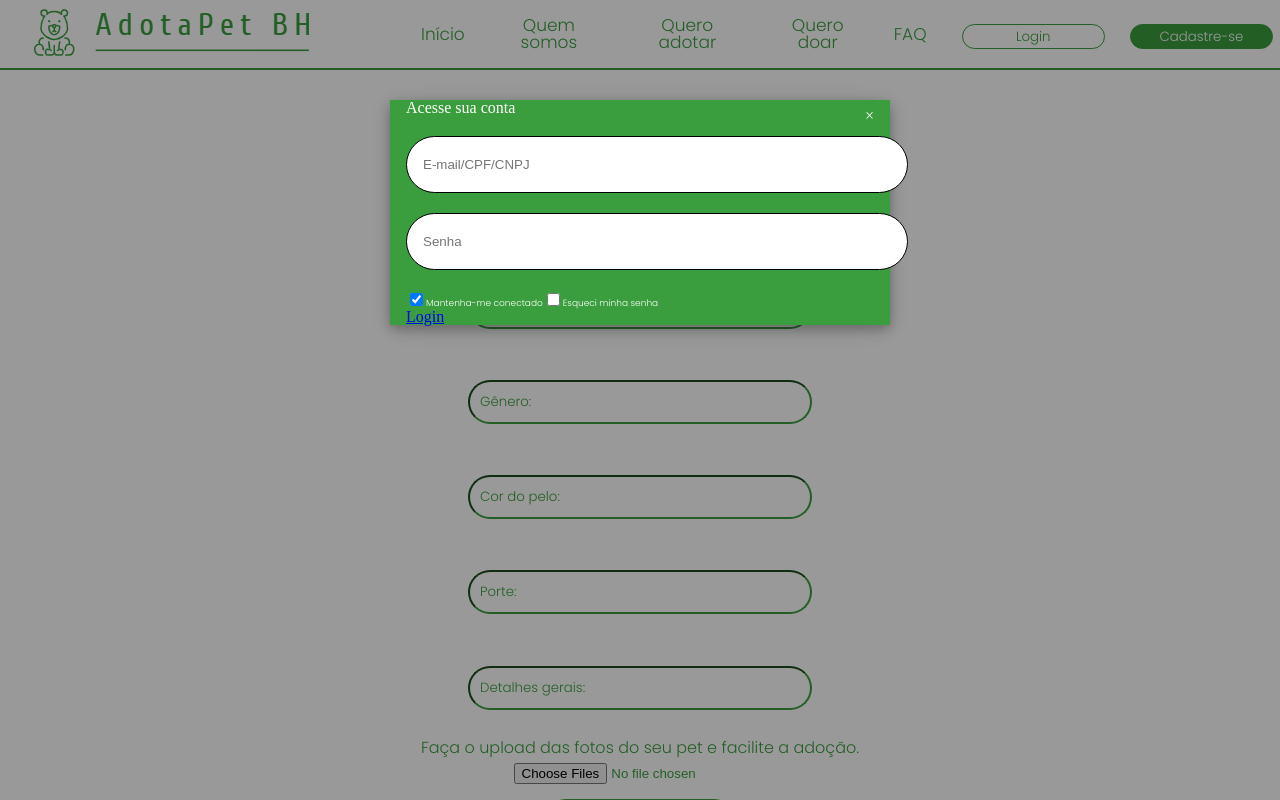
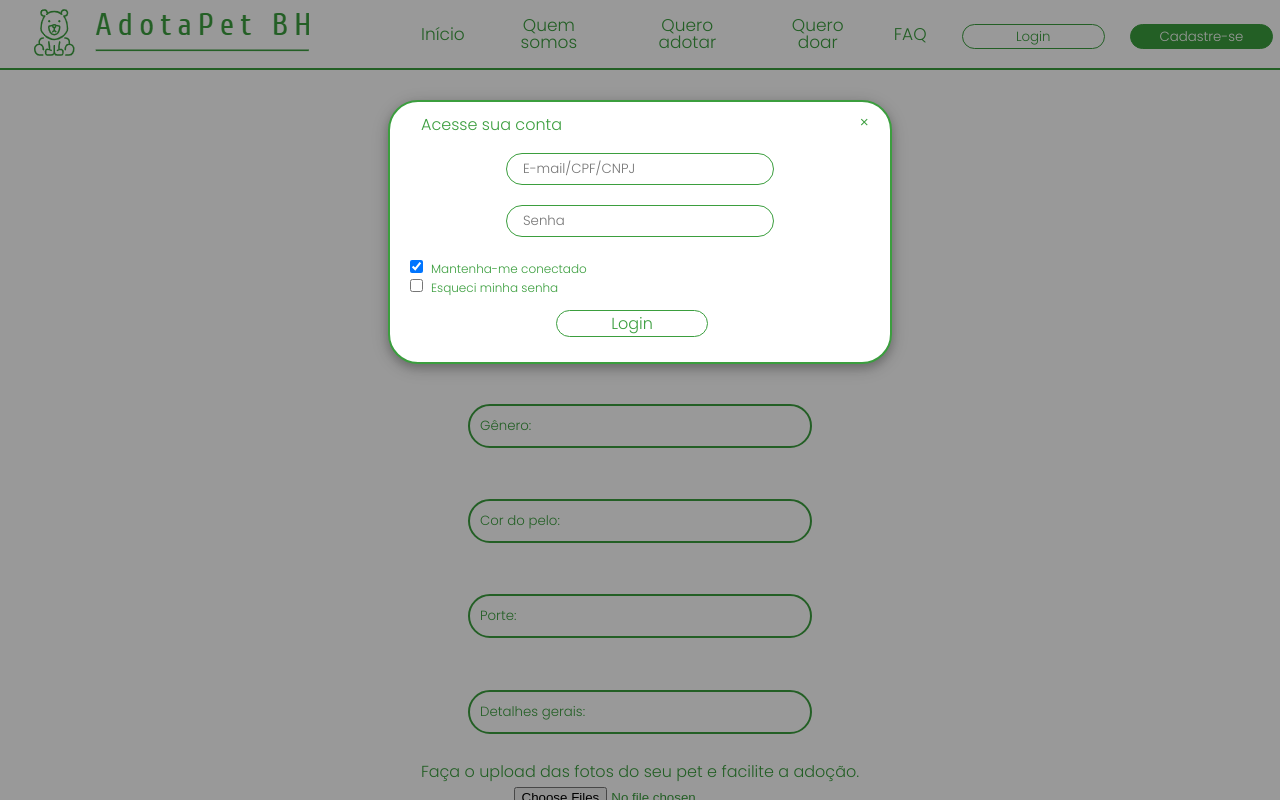
Before and after one commit to Guilherme-Ventura/AdotaPetBH-2.0, an Angular app: page /querodoar in a window 1280 px wide. Both pictures are taken after a click on the button "Login". Shown: the top 800 px of the page. Built offline with nearby package versions, Linux system fonts and the light colour scheme.

Commit message:
Alteração nos PopUps de Login e Cadastro, alteração nas páginas Adopt e Donate

```diff
--- a/src/app/componets/header/header.component.css
+++ b/src/app/componets/header/header.component.css
@@ -51,37 +51,44 @@
 }
 
 .button-login {
-  width: 150px;
+ color: #3B9E3E;
+  border: 1px solid;
+  border-color: #3B9E3E;
+  text-align: center;
+  font-family: 'Poppins', sans-serif;
+  margin-right: 40px;
+  justify-content: center; width: 150px;
   height: 25px;
   display: inline-flex;
   border-radius: 25px;
   cursor: pointer;
   background-color: #FFFFFF;
-  color: #3B9E3E;
-  border: 1px solid;
-  border-color: #3B9E3E;
-  text-align: center;
-  font-family: 'Poppins', sans-serif;
-  margin-right: 40px;
-  justify-content: center;
+}
 
-
+.button-login:hover {
+    color: #FFFFFF;
+    border-color: #d9d9d9;
+    background-color: #3B9E3E;
 }
 
 .button-cadastre-se {
   width: 150px;
   height: 25px;
-  display: inline-block;
+
   border-radius: 25px;
   cursor: pointer;
   background-color: #3B9E3E;
   color: #FFFFFF;
   border: 1px solid;
-  border-color: #3B9E3E;
-  text-align: center;
+  border-color:#3B9E3E;
   font-family: 'Poppins', sans-serif;
   justify-content: center;
+}
 
+.button-cadastre-se:hover {
+    color: #3B9E3E;
+    border-color: #3B9E3E;
+    background-color: #FFFFFF;
 }
 
 
--- a/src/app/componets/modal-login/modal-login.component.css
+++ b/src/app/componets/modal-login/modal-login.component.css
@@ -1,3 +1,13 @@
+*{
+  font-family: 'Poppins', sans-serif;
+}
+
+h2{
+  display: flex;
+  margin-top: 15px;
+  margin-left: 15px;
+}
+
 input {
   border: 1px solid transparent;
   border-bottom: 1px solid #ccc;
@@ -9,6 +19,7 @@ input[type=number],
 input[type=date],
 input[type=file] {
   width: 400px;
+
 }
 .login-modal {
   z-index: 3;
@@ -22,15 +33,22 @@ input[type=file] {
   overflow: auto;
   background-color: rgb(0, 0, 0);
   background-color: rgba(0, 0, 0, 0.4);
+
 }
 
 .login-modal-content {
   margin: auto;
-  background-color: #fff;
+  color: #3B9E3E;
+  background-color:#FFFFFF;
   position: relative;
   padding: 0;
   outline: 0;
   width: 500px;
+  height: 260px;
+  border-radius: 30px;
+  border: 2px solid;
+  border-color: #3B9E3E;
+
 }
 
 .login-animate-top {
@@ -67,14 +85,13 @@ input[type=file] {
 
 .login-teal,
 .login-hover-teal:hover {
-  color: #fff !important;
-  background-color: #3B9E3E !important;
+  color:#3B9E3E !important;
 }
 
 .login-display-topright {
   position: absolute;
-  right: 0;
-  top: 0;
+  right: 5px;
+  top: 5px;
 }
 
 .login-button-modal {
@@ -92,11 +109,11 @@ input[type=file] {
 }
 
 .input-form {
-  width: 100%;
-  display: block;
-  border: 1px solid #000;
+  width: 50%;
+  display: flex;
+  border: 1px solid #3B9E3E;
   border-radius: 50px;
-  padding: 20px 16px;
+  padding:5px 16px;
   margin: 20px auto;
   outline: none;
 }
@@ -113,9 +130,11 @@ input[type=file] {
   width: 300px;
 }
 
+
 .input-checkbox {
   font-family: Poppins;
-  font-size: 9px;
+  font-size: 12px;
+  margin-left: 5px;
 }
 
 .cadastro-teal,
@@ -126,4 +145,29 @@ input[type=file] {
   height: 75%;
 }
 
+.button-login{
+  color: #3B9E3E;
+  border: 1px solid;
+  border-color: #3B9E3E;
+  text-align: center;
+  font-family: 'Poppins', sans-serif;
+  margin-top: 15px;
+  margin-left: 150px;
+  justify-content: center;
+  width: 150px;
+  height: 25px;
+  display: flex;
+  border-radius: 25px;
+  cursor: pointer;
+  background-color: #FFFFFF;
+  text-decoration: none;
+  align-items: center;
+}
+
+.button-login:hover {
+  color: #FFFFFF;
+  border-color: #d9d9d9;
+  background-color: #3B9E3E;
+}
+
 /* estilização do quero doar*/
--- a/src/app/componets/modal-login/modal-login.component.html
+++ b/src/app/componets/modal-login/modal-login.component.html
@@ -7,12 +7,13 @@
           <h2>Acesse sua conta</h2>
           <div>
               <form>
-                  <input placeholder="E-mail/CPF/CNPJ" class="input-form">
-                  <input placeholder="Senha" class="input-form">
+                  <input placeholder="E-mail/CPF/CNPJ" class="input-form" type="email">
+                  <input placeholder="Senha" class="input-form" type="password">
               </form>
               <form>
                   <input type="checkbox" checked="checked">
                   <label class="input-checkbox">Mantenha-me conectado</label>
+                  <br>
                   <input type="checkbox">
                   <label class="input-checkbox">Esqueci minha senha</label>
               </form>
--- a/src/app/componets/modal-sign-up/modal-sign-up.component.css
+++ b/src/app/componets/modal-sign-up/modal-sign-up.component.css
@@ -1,24 +1,167 @@
+*{
+  font-family: 'Poppins', sans-serif;
+}
+
+h2, a{
+  display: flex;
+  margin-top: 15px;
+  margin-left: 15px;
+}
+
+input {
+    border: 1px solid transparent;
+    border-bottom: 1px solid #ccc;
+    padding: 10px 0px;
+  }
+
+  input[type=text],
+  input[type=number],
+  input[type=date],
+  input[type=file] {
+    width: 400px;
+  }
   .login-modal {
+    z-index: 3;
     display: none;
-    position: absolute;
-    left: 40%;
+    padding-top: 100px;
+    position: fixed;
+    left: 0;
+    top: 0;
+    width: 100%;
+    height: 100%;
+    overflow: auto;
+    background-color: rgb(0, 0, 0);
+    background-color: rgba(0, 0, 0, 0.4);
   }
-/* drop */
+
   .login-modal-content {
     margin: auto;
-    background-color: #3B9E3E;
-    position: absolute;
+    color: #FFFFFF;
+    background-color:#3B9E3E;
+    position: relative;
+    padding: 0;
+    outline: 0;
+    width: 500px;
+    height: 410px;
+    border-radius: 30px;
+    border: 2px solid;
+    border-color: #FFFFFF;
   }
 
   .login-animate-top {
     position: relative;
     animation: animatetop 0.4s;
   }
+
+  @keyframes animatetop {
+    from {
+        top: -300px;
+        opacity: 0;
+    }
+
+    to {
+        top: 0;
+        opacity: 1;
+    }
+  }
+
+  .login-card-4,
+  .login-hover-shadow:hover {
+    box-shadow: 0 4px 10px 0 rgba(0, 0, 0, 0.2), 0 4px 20px 0 rgba(0, 0, 0, 0.19);
+  }
+
+  .login-container,
+  .login-panel {
+    padding: 0.01em 16px;
+  }
+
+  .login-panel {
+    margin-top: 16px;
+    margin-bottom: 16px;
+  }
+
+  .login-teal,
+  .login-hover-teal:hover {
+    color: #fff !important;
+
+  }
+
+  .login-display-topright {
+    position: absolute;
+    right: 5px;
+    top: 5px;
+  }
+
+  .login-button-modal {
+    border: none;
+    display: inline-block;
+    padding: 8px 16px;
+    vertical-align: middle;
+    overflow: hidden;
+    text-decoration: none;
+    color: inherit;
+    background-color: inherit;
+    text-align: center;
+    cursor: pointer;
+    white-space: nowrap;
+  }
+
   .input-form {
+    width: 50%;
+    display: flex;
+    border: 1px solid #FFFFFF;
+    border-radius: 50px;
+    padding: 5px 16px;
+    margin: 20px auto;
+    outline: none;
+  }
+  /* .form form input{
+    width: 100%;
     display: block;
     border: 1px solid #000;
     border-radius: 50px;
-    padding: 10px;
-    font-size: 16px;
+    padding: 20px 16px;
+    margin: 20px auto;
+    outline: none;
+  } */
+  .header {
+    width: 300px;
+  }
+
+
+
+  .cadastro-teal,
+  .cadastro-hover-teal:hover {
+    color: #fff !important;
+    background-color: #3B9E3E !important;
+    width: 43%;
+    height: 75%;
+  }
+
+  .button-login {
+    width: 150px;
+    height: 25px;
+    border-radius: 25px;
+    cursor: pointer;
+    background-color: #3B9E3E;
+    color: #FFFFFF;
+    border: 1px solid;
+    border-color: #FFFFFF;
+    font-family: 'Poppins', sans-serif;
+    justify-content: center;
+    text-align: center;
+    margin-top: 0;
+    margin-left: 150px;
+    display: flex;
+    text-decoration: none;
+    align-items: center;
+    cursor: pointer;
+  }
+
+  .button-login:hover {
+      color: #3B9E3E;
+      border-color: #3B9E3E;
       background-color: #FFFFFF;
   }
+
+  /* estilização do quero doar*/
--- a/src/app/componets/modal-sign-up/modal-sign-up.component.html
+++ b/src/app/componets/modal-sign-up/modal-sign-up.component.html
@@ -1,22 +1,25 @@
-<link href="https://fonts.googleapis.com/css2?family=Poppins:wght@200&display=swap" rel="stylesheet">
+
 
 <div id="id02" class="login-modal">
-    <div class="login-modal-content login-animate-top">
-        <span onclick="document.getElementById('id02').style.display='none'">&times;</span>
+    <div class="login-modal-content login-animate-top login-card-4">
+        <header class="login-container login-teal">
+            <span onclick="document.getElementById('id02').style.display='none'"
+            class="login-button-modal login-display-topright">&times;
+            </span>
         <h2>Crie sua conta! É fácil, rápido e gratuito.</h2>
         <a>Com a sua conta você terá acesso a conteúdos e serviços exclusivos.</a>
         <div>
             <form>
                 <input placeholder="Nome Completo" class="input-form">
                 <input placeholder="CPF ou CNPJ" class="input-form">
-                <input placeholder="E-mail" class="input-form">
-                <input placeholder="Senha" class="input-form">
-                <input placeholder="Confirme sua senha" class="input-form">
+                <input placeholder="E-mail" class="input-form" type="email">
+                <input placeholder="Senha" class="input-form" type="password">
+                <input placeholder="Confirme sua senha" class="input-form" type="password">
             </form>
         </div>
         <span class="buttons">
             <a class="button-login" href="#">Cadastrar</a>
         </span>
-
+        </header>
     </div>
 </div>
--- a/src/app/componets/pages/adopt/adopt.component.css
+++ b/src/app/componets/pages/adopt/adopt.component.css
@@ -1,15 +1,17 @@
 
 h1{
-    font-size: 350%;
-    padding: 10px;
+    font-size: 30px;
+    margin-bottom: 10px;
+
 }
 .container-adoacao {
     background-color: #FFFFFF;
+    display: flex;
+    flex-wrap: wrap;
+    color: #3B9E3E;
+    font-family: Poppins;
     text-align: center;
-    font-size: 12px;
-    color: #3B9E3E;
-    font-style: bold;
-    font-family: Poppins;
+    justify-content: center;
     position: relative;
     margin-top: 100px;
 }
@@ -18,16 +20,53 @@ h1{
 }
 .input-form-adocao {
     border-radius: 25px;
-    margin: 1% 16%;
-    background-color: #fff;
-    border-color: #3B9E3E;
+    margin: 2% 16%;
+    background-color:#FFFFFF;
+    border: 2px solid #3B9E3E;
     font-family: Poppins;
     width: 25%;
     padding: 10px;
 }
 
 ::placeholder {
-    color:rgb(0, 0, 0);
+    color:#3B9E3E;
     font-family: Poppins;
     font-weight: 500;
 }
+
+.buttons{
+
+    color: #3B9E3E !important;
+    font-family: Poppins;
+    display: flex;
+    text-align: center;
+    padding-bottom: 20px;
+    line-height: 25px;
+    justify-content: center;
+    align-items: center;
+}
+
+.button-buscar,
+.button-ver-mais {
+         color: #3B9E3E;
+         border: 1px solid;
+         border-color: #3B9E3E;
+         text-align: center;
+         font-family: 'Poppins', sans-serif;
+         justify-content: center;
+         width: 150px;
+         height: 25px;
+         display: inline-flex;
+         border-radius: 25px;
+         cursor: pointer;
+         background-color: #FFFFFF;
+         align-items: center;
+         text-decoration: none;
+       }
+
+       .button-buscar:hover,
+       .button-ver-mais:hover {
+           color: #FFFFFF;
+           border-color: #d9d9d9;
+           background-color: #3B9E3E;
+       }
--- a/src/app/componets/pages/adopt/adopt.component.html
+++ b/src/app/componets/pages/adopt/adopt.component.html
@@ -1,7 +1,9 @@
 <app-header></app-header>
 <div class="container-adoacao">
+    <div class="containe-conteudo-adoacao">
     <i class=""></i>
     <h1>Encontre seu novo Pet</h1>
+    <h2>Insira abaixo as caracteristicas do Pet desejado</h2>
     <div class="caracteristicas">
         <input placeholder="Tipo" class="input-form-adocao">
         <input placeholder="Até qual idade (em meses)" class="input-form-adocao">
@@ -11,11 +13,12 @@
         <input placeholder="Características" class="input-form-adocao">
         <!-- falta o campo das imagens -->
     </div>
-    <span class="buttons">
-        <a class="button-cadastre-se" href="#">Buscar</a><br>
-    </span>
-    <span class="buttons">
-        <a class="button-cadastre-se" href="#">Ver mais...</a>
-    </span>
+    <div class="buttons">
+        <a class="button-buscar" href="#">Buscar</a><br>
+    </div>
+    <div class="buttons">
+        <a class="button-ver-mais" href="#">Ver mais...</a>
+    </div>
+    </div>
 </div>
 <app-footer></app-footer>
--- a/src/app/componets/pages/donate/donate.component.css
+++ b/src/app/componets/pages/donate/donate.component.css
@@ -1,3 +1,8 @@
+h1{
+    font-size: 30px;
+    margin-bottom: 10px;
+}
+
 .topico-doacao {
     background-color: #FFFFFF;
     display: flex;
@@ -12,8 +17,8 @@
 .input-form-doacao {
     border-radius: 25px;
     margin: 2% 16%;
-    background-color: #fff;
-    border-color: #3B9E3E;
+    background-color:#FFFFFF;
+    border: 2px solid #3B9E3E;
     font-family: Poppins;
     width: 25%;
     padding: 10px;
```
Lines whose indentation alone changed are shown as unchanged.
